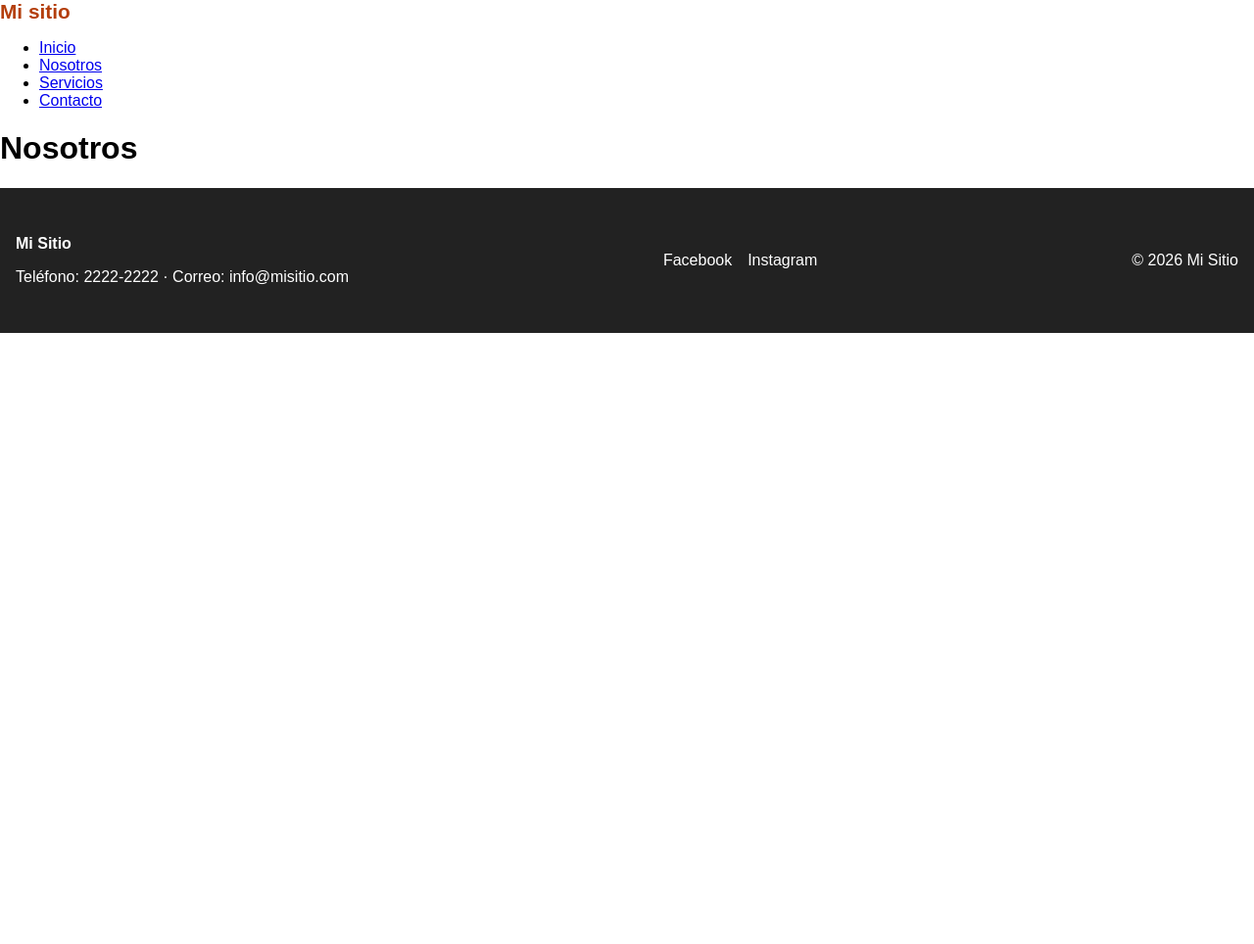
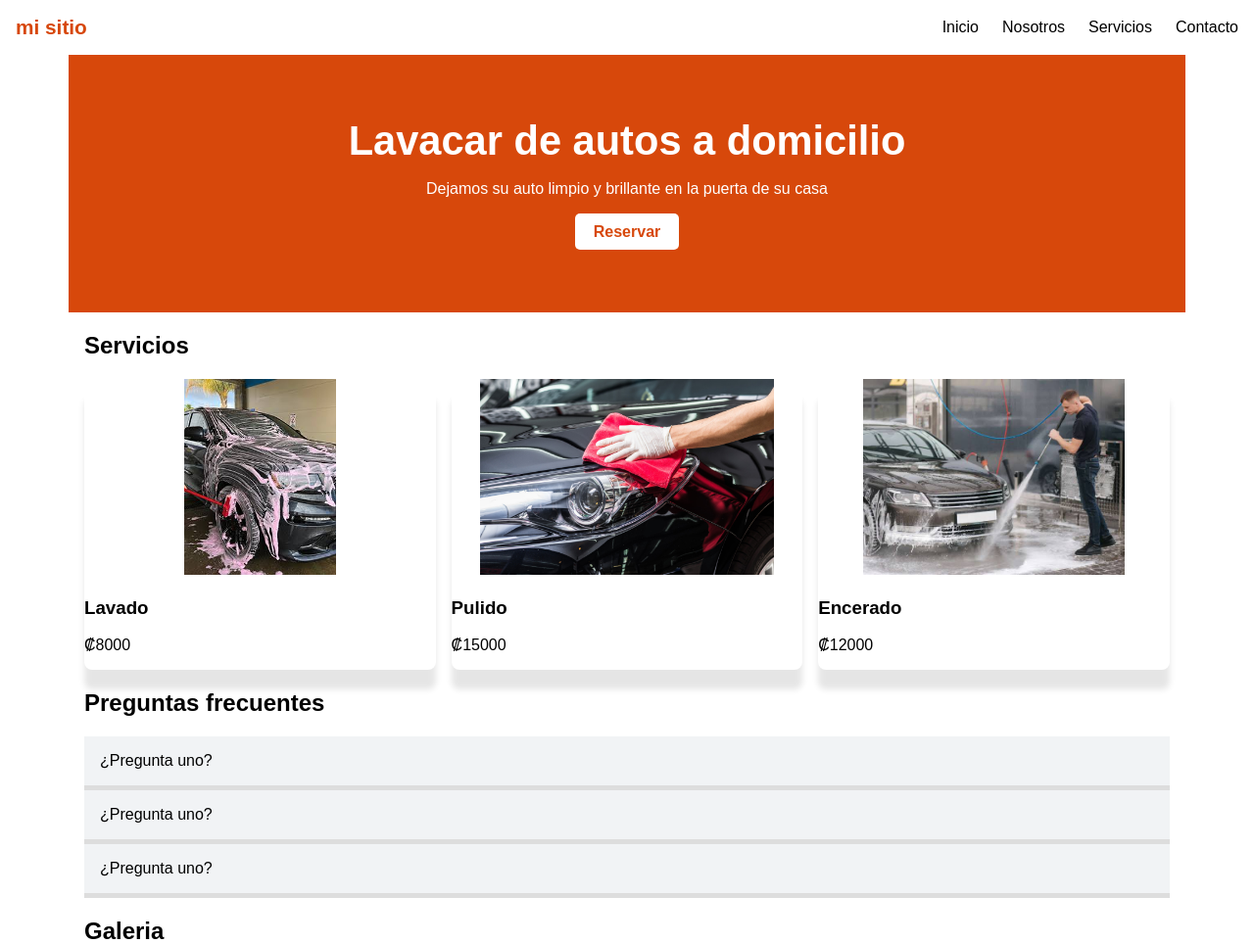
Before and after one commit to G2025444/Visual-W, a PHP site: page / in a window 1280 px wide. Shown: the top 964 px of the page at 98% size. Before the commit the page ends 340 px from the top, so only its background shows below. Run offline with PHP 8.4, Linux system fonts and the light colour scheme.

Commit message:
Actualización del proyecto

```diff
--- a/css/estilos.css
+++ b/css/estilos.css
@@ -9,7 +9,7 @@ body{
 }
 
 :root{
-    --color-principal: #b43e0c;
+    --color-principal: #d7480b;
     --color-texto: #000000;
     --ancho-max:1140px
 }
@@ -199,3 +199,9 @@ footer a{
 .hamburguesa.activo span:nth-child(1) { transform: translateY(8px) rotate(45deg); }
 .hamburguesa.activo span:nth-child(2) { opacity: 0; }
 .hamburguesa.activo span:nth-child(3) { transform: translateY(-8px) rotate(-45deg); }
+.cards img{
+    width: 100%;
+    height: 200px;
+    object-fit: contain;
+
+}
--- a/index.html
+++ b/index.html
@@ -1,30 +1,24 @@
 <!DOCTYPE html>
 <html lang="es">
-
 <head>
     <meta charset="UTF-8">
-    <meta name="viewport" content="width=device-width, initial-scale=1.0">
+    <meta name="viewport" content="width=, initial-scale=1.0">
+    <title>Mi pagina</title>
+    <link rel="stylesheet" href="./css/estilos.css">
 
-    <title>FIXIHO - Nosotros</title>
-
-    <!-- Conexión con CSS -->
-    <link rel="stylesheet" href="css/estilos.css">
 </head>
-
 <body>
 
-    <!-- Encabezado y navegación -->
-    <header>
-        <a href="index.html" class="logo">Mi sitio</a>
-
+    <header class="header">
+        <a href="index.html"  class="logo">mi sitio</a>
         <button class="hamburguesa" id="btnMenu">
             <span></span>
             <span></span>
             <span></span>
         </button>
 
-        <nav>
-            <ul>
+        <nav class="menu">
+            <ul class="menu" id="menu">
                 <li><a href="index.html">Inicio</a></li>
                 <li><a href="nosotros.html">Nosotros</a></li>
                 <li><a href="servicios.html">Servicios</a></li>
@@ -32,42 +26,59 @@
             </ul>
         </nav>
     </header>
+    <main>
+        <section class="portada contenedor">
+            <h1>Lavacar de autos a domicilio</h1>
+            <p>Dejamos su auto limpio y brillante en la puerta de su casa</p>
+            <a href="contacto.html" class="boton">Reservar</a>
+        </section>
+        <section class="servicio contenedor">
+            <h2>Servicios</h2>
+        <div class="cards"id="cards">
 
-    <!-- Contenido principal -->
-    <main>
-        <h1>Nosotros</h1>
+    </div>
+        </section>
+        <section class="preguntas contenedor">
+        <h2>Preguntas frecuentes</h2>
+        <div class="accordion">
+
+        <div class="item">
+        <button class="titulo">¿Pregunta uno?</button>
+        <div class="contenido"><p>Respuesta uno.</p></div>
+    </div>
+        <div class="item">
+        <button class="titulo">¿Pregunta uno?</button>
+        <div class="contenido"><p>Respuesta uno.</p></div>
+    </div>
+        <div class="item">
+        <button class="titulo">¿Pregunta uno?</button>
+        <div class="contenido"><p>Respuesta uno.</p></div>
+    </div>
+
+    <!-- repite .item hasta tener cuatro preguntas -->
+    </div>
+</section>
+        <section class="galeria contenedor">
+            <h2>Galeria</h2>
+            <p>Algunos de nuestros trabajos</p>
+            <img src="./img/Image20261027210507.png" alt="galeria1">
+            <img src="./img/Image20261027210518.jpg" alt="galeria2">
+            <img src="./img/img-3.webp" alt="galeria3">
+        </section>
     </main>
-
-    <!-- Pie de página -->
     <footer class="footer">
-
         <div>
-            <p><strong>Mi Sitio</strong></p>
-            <p>Teléfono: 2222-2222 · Correo: info@misitio.com</p>
+            <p>
+                <strong>mi sitio</strong>
+            </p>
+            <p>Telefono: 2222-2222 - correo:  info@misitio.com</p>
         </div>
-
         <ul class="redes">
-            <li>
-                <a href="https://www.facebook.com/"
-                   target="_blank" rel="noopener">
-                    Facebook
-                </a>
-            </li>
-
-            <li>
-                <a href="https://www.instagram.com/"
-                   target="_blank" rel="noopener">
-                    Instagram
-                </a>
-            </li>
+            <li><a href="https://www.facebook.com/" target="_blank">facebook</a></li>
+            <li><a href="https://www.instagram.com/" target="_blank">instagram</a></li>
         </ul>
-
         <p>&copy; 2026 Mi Sitio</p>
-
     </footer>
-
-    <!-- Conexión con JavaScript -->
-    <script src="js/main.js"></script>
-
+    <script src="./js/main.js"></script>
 </body>
 </html>
--- a/js/main.js
+++ b/js/main.js
@@ -1,12 +1,59 @@
+const btnMenu = document.querySelector("#btnMenu");
+
+const menu = document.querySelector(".menu");
+
+btnMenu.addEventListener("click", () => {
+    menu.classList.toggle("abierto");
+  btnMenu.classList.toggle("activo");    // anima las rayitas
+});
+
+// cerrar el menú al hacer clic en un enlace
+document.querySelectorAll(".menu a").forEach(enlace => {
+    enlace.addEventListener("click", () => {
+    menu.classList.remove("abierto");
+    btnMenu.classList.remove("activo");
+    });
+});
+
 //Accordion functionality
+
 const titulos = document.querySelectorAll(".accordion .titulo");
+
 titulos.forEach(titulo => {
   titulo.addEventListener("click", () => {
     const item = titulo.parentElement;
+
     // cerrar los demás (quitar esta línea si se quieren varios abiertos)
+
     document.querySelectorAll(".accordion .item").forEach(otro => {
       if (otro !== item) otro.classList.remove("activo");
     });
+
     item.classList.toggle("activo");
   });
 });
+
+const servicios = [
+  { titulo: "Lavado",   precio: 8000,  img: "img/s1.png" },
+  { titulo: "Pulido",   precio: 15000, img: "img/s2.jpg" },
+  { titulo: "Encerado", precio: 12000, img: "img/s3.webp" }
+
+  // agrega más objetos hasta tener las seis tarjetas
+];
+
+const contenedor = document.querySelector("#cards");
+
+function pintarCards(lista) {
+  contenedor.innerHTML = "";           // limpiar antes de dibujar
+  lista.forEach(s => {
+    const art = document.createElement("article");
+    art.classList.add("tarjeta");
+    art.innerHTML = `
+      <img src="${s.img}" alt="${s.titulo}">
+      <h3>${s.titulo}</h3>
+      <p>₡${s.precio}</p>`;
+    contenedor.appendChild(art);
+  });
+}
+
+if (contenedor) pintarCards(servicios);   // solo en la página que tiene #cards
```
Also changed, not shown: contacto.html (+31 -31 lines), nosotros.html (+51 -27 lines), servicios.html (+25 -27 lines), img/s1.png (added), img/s2.jpg (added), img/s3.webp (added).
